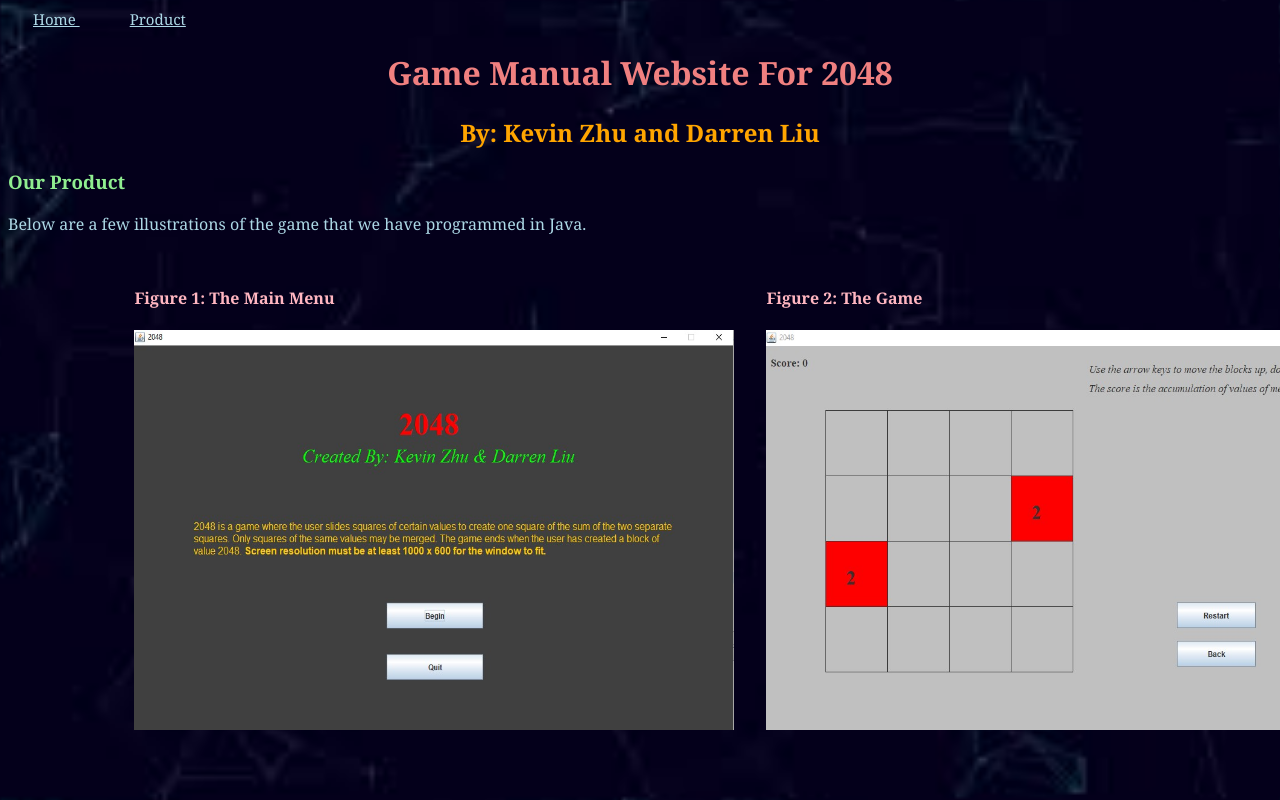
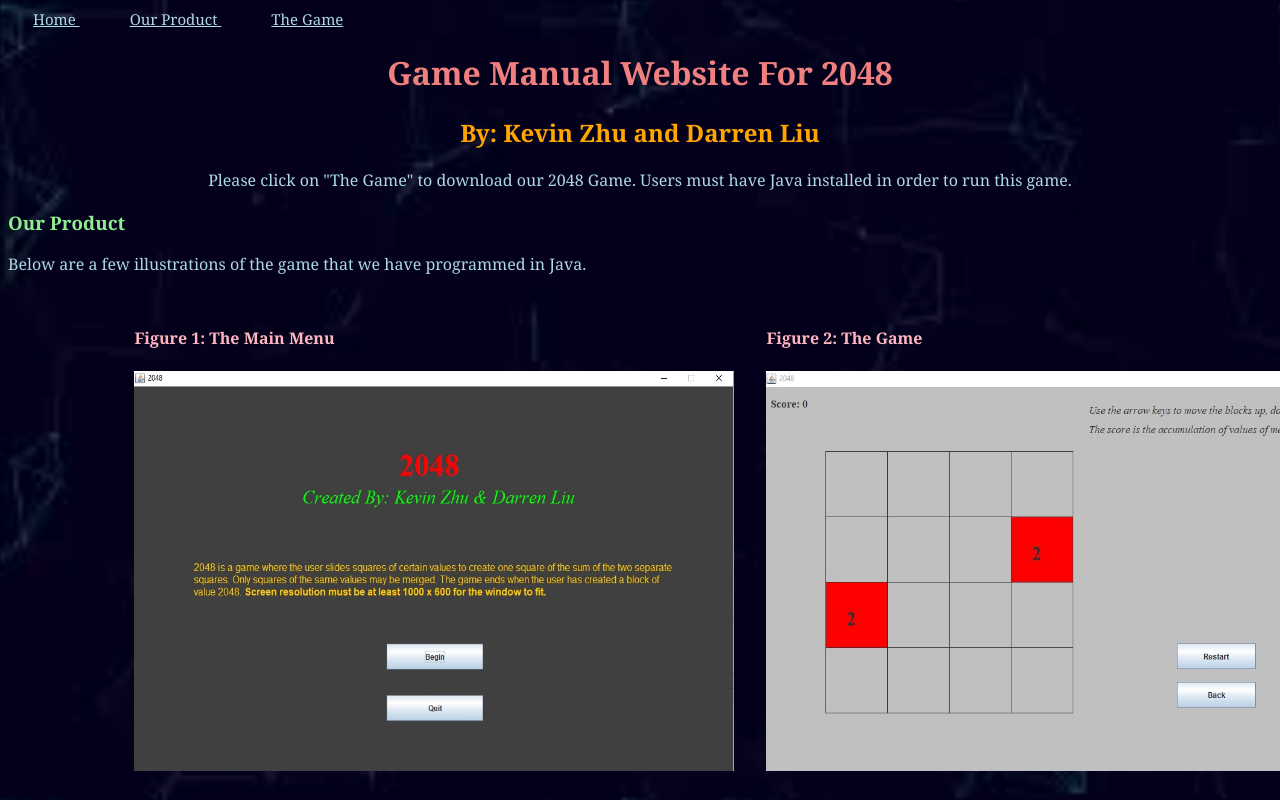
Before and after one commit to Designer777/2048, a plain HTML site: page product.html in a window 1280 px wide. Shown: the top 800 px of the page. Drawn offline with Linux system fonts and the light colour scheme.

Commit message:
Add files via upload

```diff
--- a/product.html
+++ b/product.html
@@ -8,12 +8,16 @@
 <body>
   <header>
      <a href = "index.html"> Home </a>
-     <a href = "product.html"> Product </a>
+     <a href = "product.html"> Our Product </a>
+     <a href = "Product/CASGame.jar"> The Game </a>
     <!-- The main heading for the website. Since this heading uses the h1 tag, it is the most important one. Therefore, it is the largest heading.-->
     <h1> Game Manual Website For 2048 </h1>
      <!--Using a h2 heading for the website, but it is smaller than the main one (h1)-->
     <h2> By: Kevin Zhu and Darren Liu
   </header>
+    <center>
+      <p> Please click on "The Game" to download our 2048 Game. Users must have Java installed in order to run this game. </p>
+    </center>
     <h3> Our Product </h3>
     <p> Below are a few illustrations of the game that we have programmed in Java. </p>
     <div class="row">
```
Also changed, not shown: index.html (+4 -0 lines), 1 other file.
